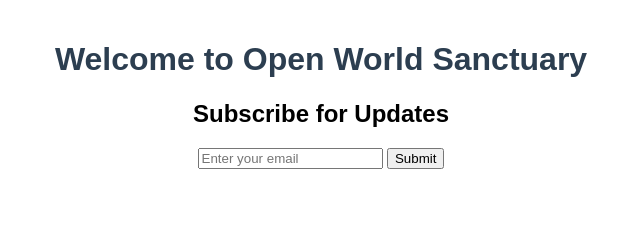
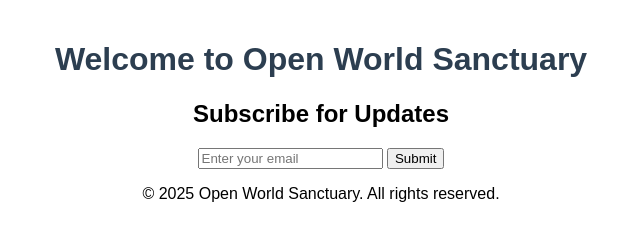
Before and after one commit to asiakay/AngelicMediumpurpleWorkers, a plain HTML site: page public/index.html in a window 1280 px wide. Shown: the whole page, without its empty margins (319-959 px from the left). Drawn offline with Linux system fonts and the light colour scheme; no server answers.

Commit message:
Added footer

```diff
--- a/public/index.html
+++ b/public/index.html
@@ -46,5 +46,9 @@
       }
     });
   </script> !-->
+
+  <footer>
+    <p>&copy; 2025 Open World Sanctuary. All rights reserved.</p>
+  </footer>
     <script src="app.js"></script></body>
 </html>
```
